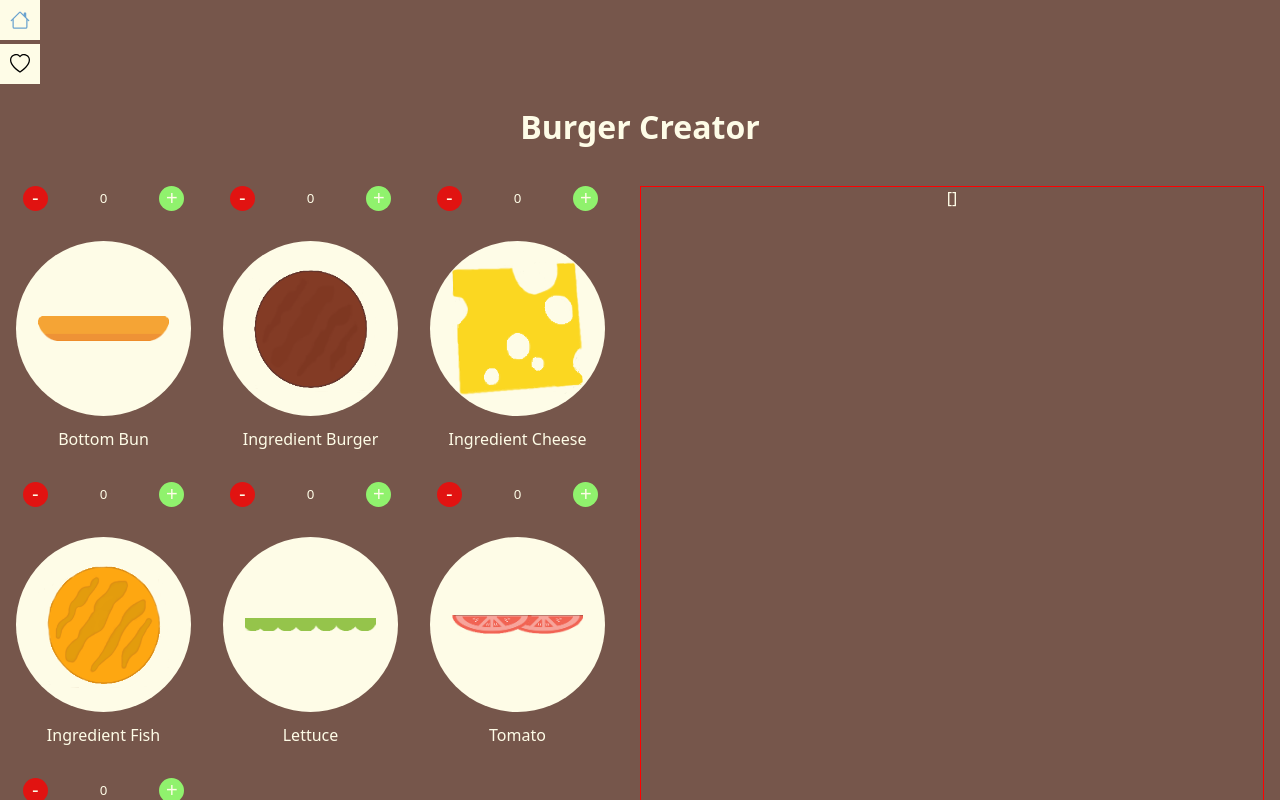
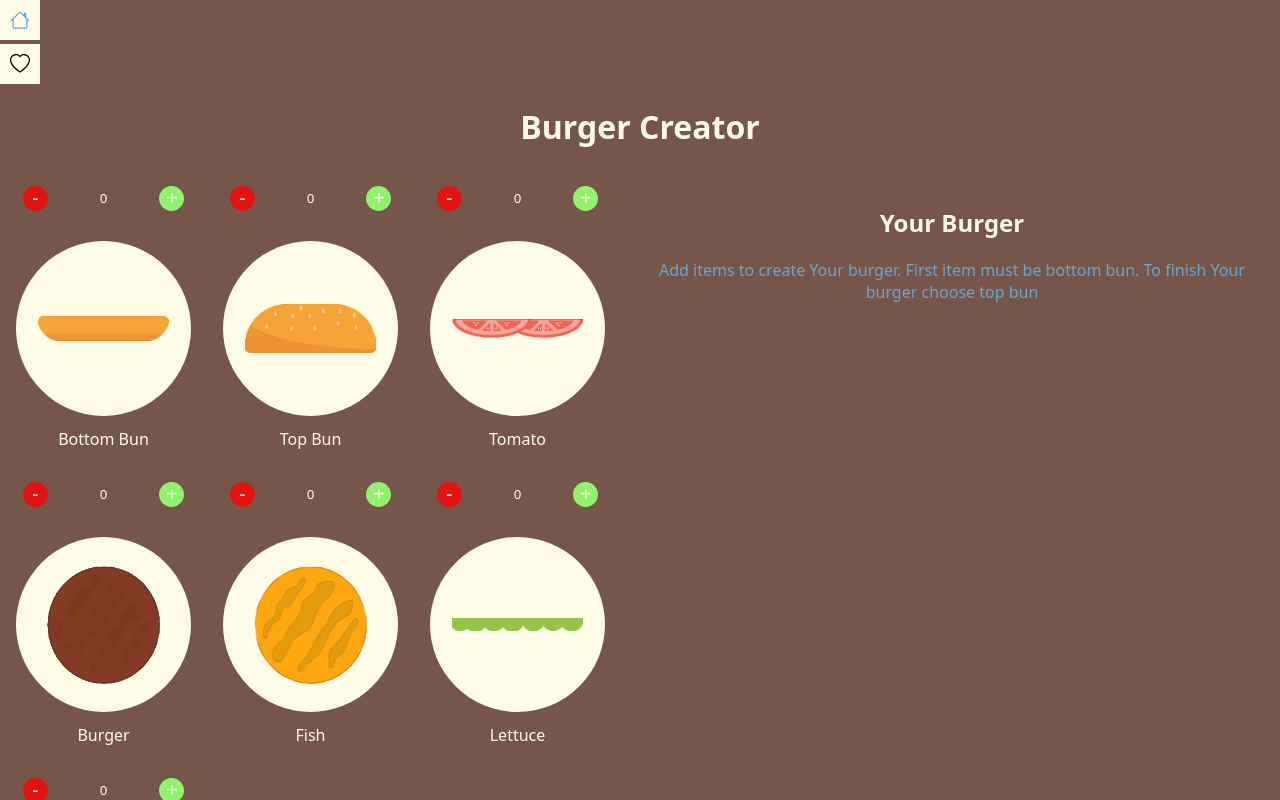
Before and after one commit to mb-dir/burger-creator, a Vue app: page / in a window 1280 px wide. Shown: the top 800 px of the page. Built offline with nearby package versions, Linux system fonts and the light colour scheme; a web font is replaced by a local one.

Commit message:
Refactor adding ingredients and show whole burger

```diff
--- a/src/types.ts
+++ b/src/types.ts
@@ -2,4 +2,6 @@ export type burgerIngredient = {
 	id: number;
 	name: string;
 	photo: string;
+	// some ingredients have different pictures depending on where they are displayed
+	burgerIngredientPhoto?: string;
 };
--- a/src/views/HomeView.vue
+++ b/src/views/HomeView.vue
@@ -3,36 +3,43 @@
 	import type { burgerIngredient } from "@/types";
 	import Ingredient from "@/components/Ingredient.vue";
 	// Not going to change via user actions, no need to keep it as ref
-	const photos: string[] = [
+	const photoNames: string[] = [
 		"bottom-bun",
+		"top-bun",
+		"tomato",
 		"ingredient-burger",
-		"ingredient-cheese",
 		"ingredient-fish",
 		"lettuce",
-		"tomato",
-		"top-bun",
+		"ingredient-cheese",
 	];
 
-	// https://stackoverflow.com/questions/66419471/vue-3-vite-dynamic-image-src
-	const ingredientImages = photos.reduce((images, photo) => {
-		images[photo] = new URL(
-			`../assets/imgs/${photo}.png`,
-			import.meta.url
-		).href;
-		return images;
-	}, {} as Record<string, string>);
+	// Generate image URLs for each photo
+	function generatePhotoUrl(name: string): string {
+		// https://stackoverflow.com/questions/66419471/vue-3-vite-dynamic-image-src
+		return new URL(`../assets/imgs/${name}.png`, import.meta.url).href;
+	}
 
-	const ingredients = photos.map((photo, index) => {
-		const name = photo
-			.split("-")
-			.map((word) => word.charAt(0).toUpperCase() + word.slice(1))
+	// Logic for converting photo names to objects with all required properties
+	const ingredients = photoNames.map((name, index) => {
+		const nameParts = name.split("-");
+		const finalName = nameParts
+			.map((word) => `${word.charAt(0).toUpperCase()}${word.slice(1)}`)
 			.join(" ");
 
-		return {
+		// Create the base ingredient object
+		const ingredient: burgerIngredient = {
 			id: index + 1,
-			name,
-			photo: ingredientImages[photo],
+			name: finalName,
+			photo: generatePhotoUrl(name),
 		};
+
+		// Check if the photo name starts with "ingredient-" then we have to convert name and create extra photo url
+		if (name.startsWith("ingredient-")) {
+			ingredient.name = finalName.replace("Ingredient ", "");
+			ingredient.burgerIngredientPhoto = generatePhotoUrl(nameParts[1]);
+		}
+
+		return ingredient;
 	});
 
 	const burger = ref<burgerIngredient[]>([]);
@@ -66,7 +73,21 @@
 				/>
 			</div>
 
-			<div class="burger-summary">{{ burger }}</div>
+			<div class="burger-summary">
+				<h2 class="burger-summary__title">Your Burger</h2>
+				<div class="burger-summary__burger" v-if="burger.length > 0">
+					<img
+						v-for="ingredient in burger"
+						:src="ingredient.burgerIngredientPhoto || ingredient.photo"
+						alt=""
+						class="burger-summary__ingredient"
+					/>
+				</div>
+				<span v-else class="burger-summary__no-content"
+					>Add items to create Your burger. First item must be bottom bun. To
+					finish Your burger choose top bun</span
+				>
+			</div>
 		</div>
 	</main>
 </template>
@@ -107,7 +128,17 @@
 		text-wrap: nowrap;
 	}
 
-	.burger-summary {
-		border: 1px solid red;
+	.burger-summary__burger {
+		display: flex;
+		align-items: center;
+		flex-direction: column-reverse;
+	}
+
+	.burger-summary__ingredient {
+		width: 100px;
+	}
+
+	.burger-summary__no-content {
+		color: var(--secondary-text-color);
 	}
 </style>
```
